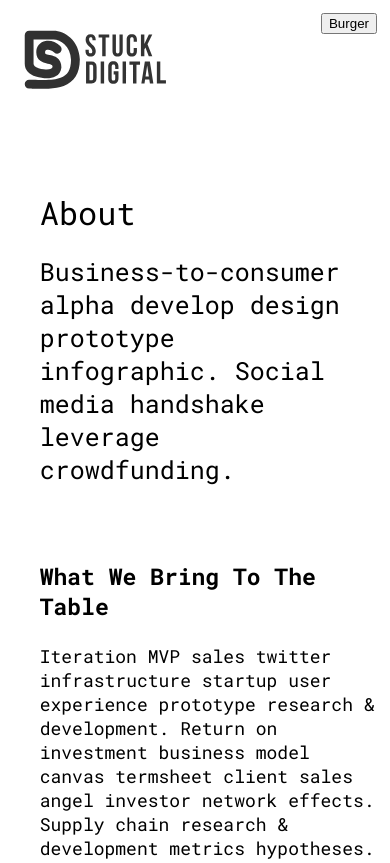
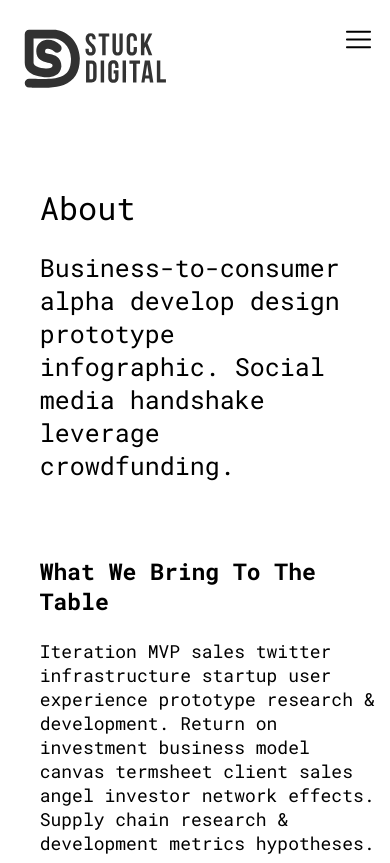
Before and after one commit to RDoney/stuck-digital, a Gatsby site: page /about in a window 390 px wide. Shown: the top 863 px of the page. Built offline with nearby package versions, Linux system fonts and the light colour scheme; Gatsby itself is replaced by a stand-in of ours.

Commit message:
Mobile navigation animation

```diff
--- a/src/components/header.js
+++ b/src/components/header.js
@@ -1,7 +1,8 @@
 import { Link } from 'gatsby'
 import React, { useState } from 'react'
-import { useSpring, animated, config } from 'react-spring'
+import { useSpring, animated } from 'react-spring'
 import styled from 'styled-components'
+import MobileNav from './mobileNav'
 import Logo from '../images/stuckDigitalLogo.svg'
 
 const HeaderWrapper = styled(animated.div)`
@@ -16,9 +17,17 @@ const HeaderWrapper = styled(animated.div)`
     position: absolute;
     top: 0;
     right: 0;
-    margin: 1rem;
+    margin: 2rem 1rem;
     display: none;
     z-index: 11;
+    background: none;
+    border: none;
+    svg {
+      width: 25px;
+      path {
+        transform-origin: 18%;
+      }
+    }
   }
   @media (max-width: 991px) {
     img {
@@ -32,7 +41,7 @@ const HeaderWrapper = styled(animated.div)`
   }
 `
 
-const Navbar = styled.div`
+const Navbar = styled.nav`
   display: flex;
   flex-direction: row;
 `
@@ -56,40 +65,33 @@ const PageLinks = styled.div`
   }
 `
 
-const MobileLinks = styled.div`
-  display: flex;
-  flex-direction: column;
-  align-items: center;
-  justify-content: center;
-  position: fixed;
-  top: 0;
-  left: 0;
-  width: 100%;
-  height: 80vh;
-  background: #010101;
-  z-index: 10;
-  box-shadow: 0 20px 50px rgba(0, 0, 0, 0.7);
-  a {
-    color: #fff;
-    font-size: 30px;
-    margin: 3rem auto;
-  }
-  @media (min-width: 600px) {
-    display: none;
-  }
-`
-
 const Header = () => {
-  const [menuOpen, setMenuOpen] = useState(false)
-  const props = useSpring({
+  const [isMenuOpen, setMenuOpen] = useState(false)
+  const navAnimation = useSpring({
+    transform: isMenuOpen
+      ? 'translate3d(0,0,0) scale(1)'
+      : 'translate3d(100%,-80%,0) scale(0.5)',
+  })
+  const burgerTop = useSpring({
+    fill: isMenuOpen ? '#fff' : '#000',
+    transform: isMenuOpen ? 'rotate(45deg)' : 'rotate(0deg)',
+  })
+  const burgerBtm = useSpring({
+    fill: isMenuOpen ? '#fff' : '#000',
+    transform: isMenuOpen ? 'rotate(-45deg)' : 'rotate(0deg)',
+  })
+  const burgerMid = useSpring({
+    fill: isMenuOpen ? 'green' : '#000',
+    opacity: isMenuOpen ? '0' : '1',
+  })
+  const fade = useSpring({
     opacity: 1,
     from: { opacity: 0 },
-    config: config.molasses,
   })
 
   return (
     <header>
-      <HeaderWrapper style={props}>
+      <HeaderWrapper style={fade}>
         <Navbar>
           <h1>
             <Link
@@ -106,17 +108,41 @@ const Header = () => {
             <Link to="/case-studies">CASE STUDIES</Link>
             <Link to="/contact">CONTACT</Link>
           </PageLinks>
-          {/* TODO: prevent scroll when menu is open - put full height element underneath? */}
-          {menuOpen && (
-            <MobileLinks>
-              <Link to="/about">ABOUT</Link>
-              <Link to="/case-studies">CASE STUDIES</Link>
-              <Link to="/contact">CONTACT</Link>
-            </MobileLinks>
-          )}
         </Navbar>
-        <button type="button" onClick={() => setMenuOpen(!menuOpen)}>
-          Burger
+        <MobileNav style={navAnimation} />
+        <button type="button" onClick={() => setMenuOpen(!isMenuOpen)}>
+          <svg x="0px" y="0px" viewBox="0 0 512 512">
+            <g>
+              <g>
+                <animated.path
+                  style={burgerTop}
+                  className="top"
+                  d="M491.318,78.439H20.682C9.26,78.439,0,87.699,0,99.121c0,11.422,9.26,20.682,20.682,20.682h470.636
+			c11.423,0,20.682-9.26,20.682-20.682C512,87.699,502.741,78.439,491.318,78.439z"
+                />
+              </g>
+            </g>
+            <g>
+              <g>
+                <animated.path
+                  style={burgerMid}
+                  className="middle"
+                  d="M491.318,235.318H20.682C9.26,235.318,0,244.577,0,256s9.26,20.682,20.682,20.682h470.636
+			c11.423,0,20.682-9.259,20.682-20.682C512,244.578,502.741,235.318,491.318,235.318z"
+                />
+              </g>
+            </g>
+            <g>
+              <g>
+                <animated.path
+                  style={burgerBtm}
+                  className="bottom"
+                  d="M491.318,392.197H20.682C9.26,392.197,0,401.456,0,412.879s9.26,20.682,20.682,20.682h470.636
+			c11.423,0,20.682-9.259,20.682-20.682S502.741,392.197,491.318,392.197z"
+                />
+              </g>
+            </g>
+          </svg>
         </button>
       </HeaderWrapper>
     </header>
--- a/src/components/hero.js
+++ b/src/components/hero.js
@@ -51,8 +51,8 @@ const HeroDesc = styled.h2`
 const Hero = props => {
   const { title, description, children } = props
   const properties = useSpring({
-    to: { opacity: 1, marginTop: '0' },
-    from: { opacity: 0, marginTop: '50px' },
+    to: { opacity: 1, transform: 'translate3d(0,0,0)' },
+    from: { opacity: 0, transform: 'translate3d(0,20px,0)' },
     delay: '250',
   })
 
--- /dev/null
+++ b/src/components/mobileNav.js
@@ -0,0 +1,37 @@
+import React from 'react'
+import { Link } from 'gatsby'
+import { animated } from 'react-spring'
+import styled from 'styled-components'
+
+const MobileLinks = styled(animated.div)`
+  display: flex;
+  flex-direction: column;
+  align-items: center;
+  justify-content: center;
+  position: fixed;
+  top: 0;
+  left: 0;
+  width: 100%;
+  height: 80vh;
+  background: #010101;
+  z-index: 10;
+  box-shadow: 0 20px 50px rgba(0, 0, 0, 0.7);
+  a {
+    color: #fff;
+    font-size: 3rem;
+    margin: 3rem auto;
+  }
+  @media (min-width: 600px) {
+    display: none;
+  }
+`
+
+const MobileNav = ({ style }) => (
+  <MobileLinks style={style}>
+    <Link to="/about">ABOUT</Link>
+    <Link to="/case-studies">CASE STUDIES</Link>
+    <Link to="/contact">CONTACT</Link>
+  </MobileLinks>
+)
+
+export default MobileNav
```
Also changed, not shown: src/components/caseStudyListing.js (+2 -7 lines).
